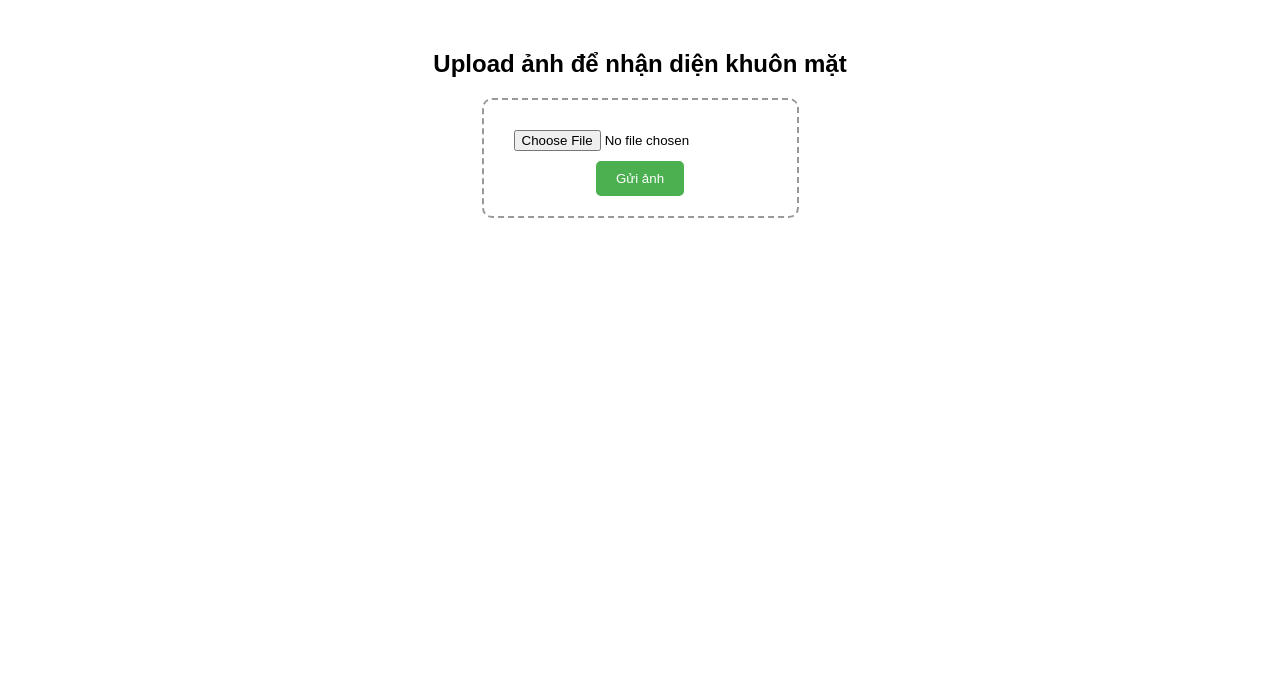
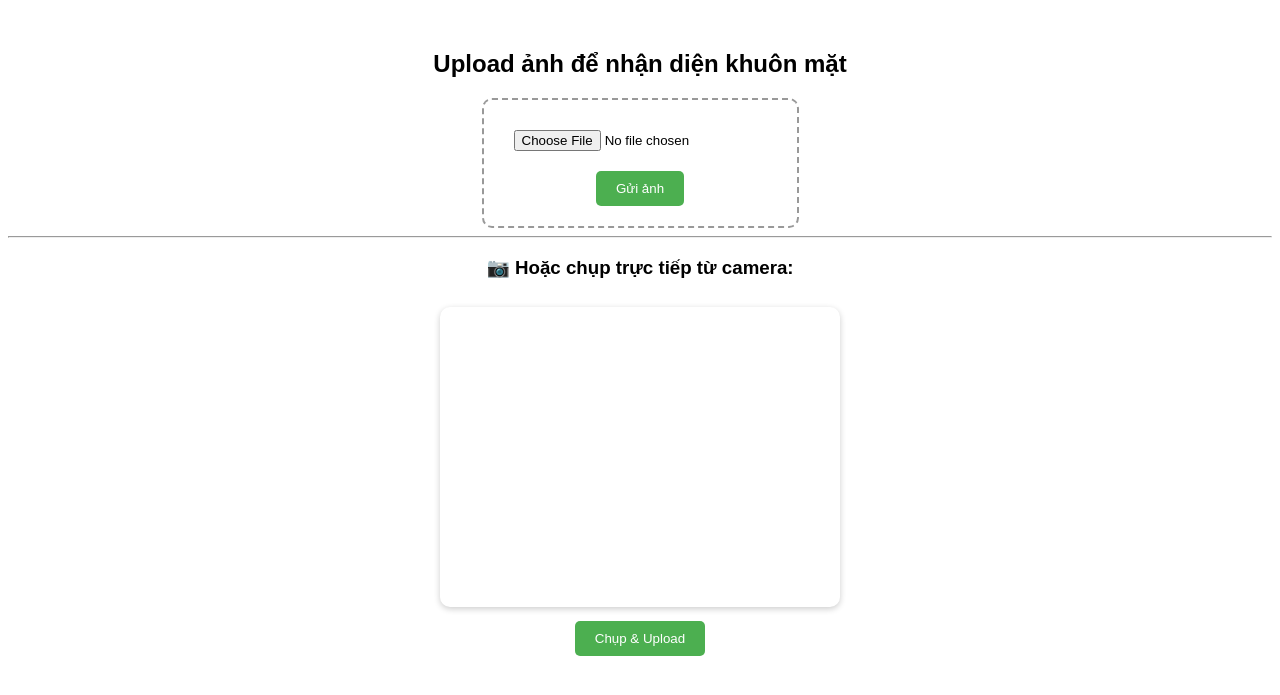
Before and after one commit to ttkiet005/smartdoortest, a FastAPI app: page /upload in a window 1280 px wide. Shown: the top 695 px of the page. Run offline with FastAPI, Linux system fonts and the light colour scheme.

```diff
--- a/server/templates/upload.html
+++ b/server/templates/upload.html
@@ -7,14 +7,59 @@
     body { font-family: sans-serif; text-align: center; margin-top: 50px; }
     form { border: 2px dashed #999; padding: 20px; display: inline-block; border-radius: 10px; }
     input[type=file] { margin: 10px; }
-    button { background: #4CAF50; color: white; border: none; padding: 10px 20px; border-radius: 5px; cursor: pointer; }
+    button { background: #4CAF50; color: white; border: none; padding: 10px 20px; border-radius: 5px; cursor: pointer; margin-top:10px; }
+    video, canvas { border-radius: 10px; box-shadow: 0 2px 6px rgba(0,0,0,0.2); margin-top: 10px; }
   </style>
 </head>
 <body>
   <h2>Upload ảnh để nhận diện khuôn mặt</h2>
+
+  <!-- Form upload file -->
   <form action="/upload" method="post" enctype="multipart/form-data">
     <input type="file" name="file" accept="image/*" required><br>
     <button type="submit">Gửi ảnh</button>
   </form>
+
+  <hr>
+
+  <!-- Camera trực tiếp -->
+  <h3>📷 Hoặc chụp trực tiếp từ camera:</h3>
+  <video id="video" width="400" height="300" autoplay></video><br>
+  <button type="button" id="snap">Chụp & Upload</button>
+  <canvas id="canvas" width="400" height="300" style="display:none;"></canvas>
+  <div id="camera-result"></div>
+
+  <script>
+    const video = document.getElementById('video');
+    const canvas = document.getElementById('canvas');
+    const snap = document.getElementById('snap');
+    const cameraResult = document.getElementById('camera-result');
+
+    // Bật camera
+    navigator.mediaDevices.getUserMedia({ video: true })
+      .then(stream => video.srcObject = stream)
+      .catch(err => alert("Không thể truy cập camera: " + err));
+
+    snap.addEventListener('click', () => {
+      const context = canvas.getContext('2d');
+      context.drawImage(video, 0, 0, canvas.width, canvas.height);
+
+      // Chuyển canvas sang blob
+      canvas.toBlob(blob => {
+        const formData = new FormData();
+        formData.append("file", blob, "camera_capture.jpg");
+
+        fetch("/upload", {
+          method: "POST",
+          body: formData
+        })
+        .then(response => response.text())
+        .then(html => {
+          cameraResult.innerHTML = html;  // hiển thị kết quả ngay dưới camera
+        })
+        .catch(err => alert("Upload thất bại: " + err));
+      }, "image/jpeg");
+    });
+  </script>
 </body>
 </html>
```
